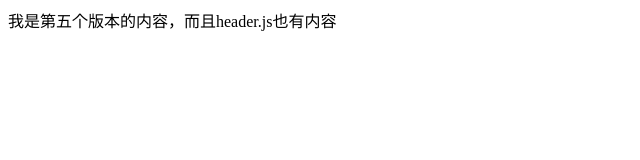
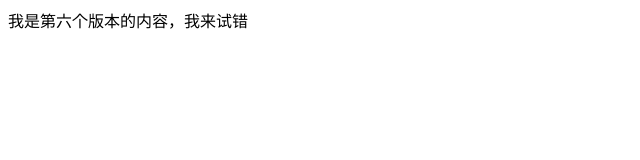
Before and after one commit to Cathy-1215/nz1907-1, a plain HTML site: page index.html in a window 1280 px wide. Shown: the whole page, without its empty margins (0-640 px from the left). Drawn offline with Linux system fonts and the light colour scheme.

Commit message:
我是第六个版本

```diff
--- a/index.html
+++ b/index.html
@@ -6,6 +6,6 @@
     <title>Document</title>
 </head>
 <body>
-    我是第五个版本的内容，而且header.js也有内容
+    我是第六个版本的内容，我来试错
 </body>
 </html>
```
